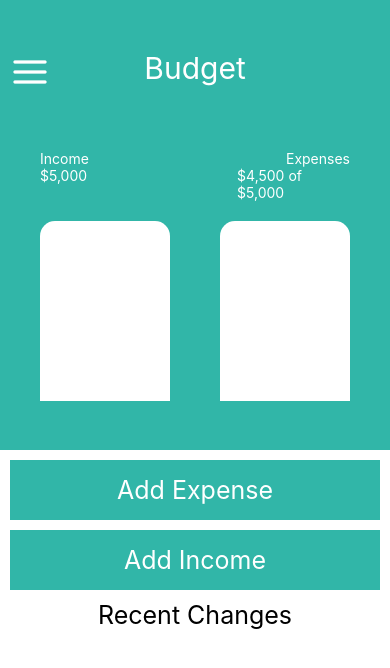
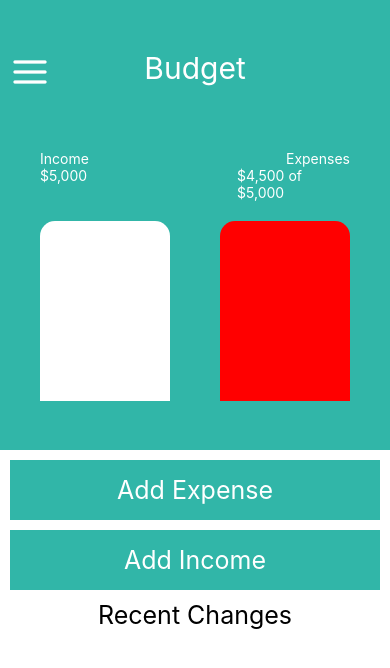
Before and after one commit to silva-tim/react-native-app, a React Native app: screen / in a window 390 px wide. Shown: the top 668 px of the page. Built offline with nearby package versions, Linux system fonts and the light colour scheme.

Commit message:
Fixed overscroll background

```diff
--- a/components/Home.jsx
+++ b/components/Home.jsx
@@ -17,20 +17,19 @@ export default function Home() {
           </View>
           <View style={styles.barsContainer}>
             <View style={styles.bars} />
-            <View style={styles.bars} />
+            <View style={[styles.bars, { backgroundColor: 'red' }]} />
           </View>
         </View>
-        <View>
+        <View style={{ backgroundColor: 'white' }}>
           <Pressable style={styles.button}>
             <Text style={styles.buttonText}>Add Expense</Text>
           </Pressable>
           <Pressable style={styles.button}>
             <Text style={styles.buttonText}>Add Income</Text>
           </Pressable>
-          <Text style={{ textAlign: 'center', fontSize: 25, paddingTop: 10 }}>
-            Recent Changes
-          </Text>
+          <Text style={styles.changesHeader}>Recent Changes</Text>
         </View>
+        <View style={styles.overscroll} />
       </ScrollView>
     </View>
   );
@@ -72,4 +71,17 @@ const styles = StyleSheet.create({
     fontSize: 25,
     color: 'white',
   },
+  overscroll: {
+    backgroundColor: '#31B6A8',
+    height: 1000,
+    position: 'absolute',
+    top: -1000,
+    left: 0,
+    right: 0,
+  },
+  changesHeader: {
+    textAlign: 'center',
+    fontSize: 25,
+    paddingTop: 10,
+  },
 });
```
